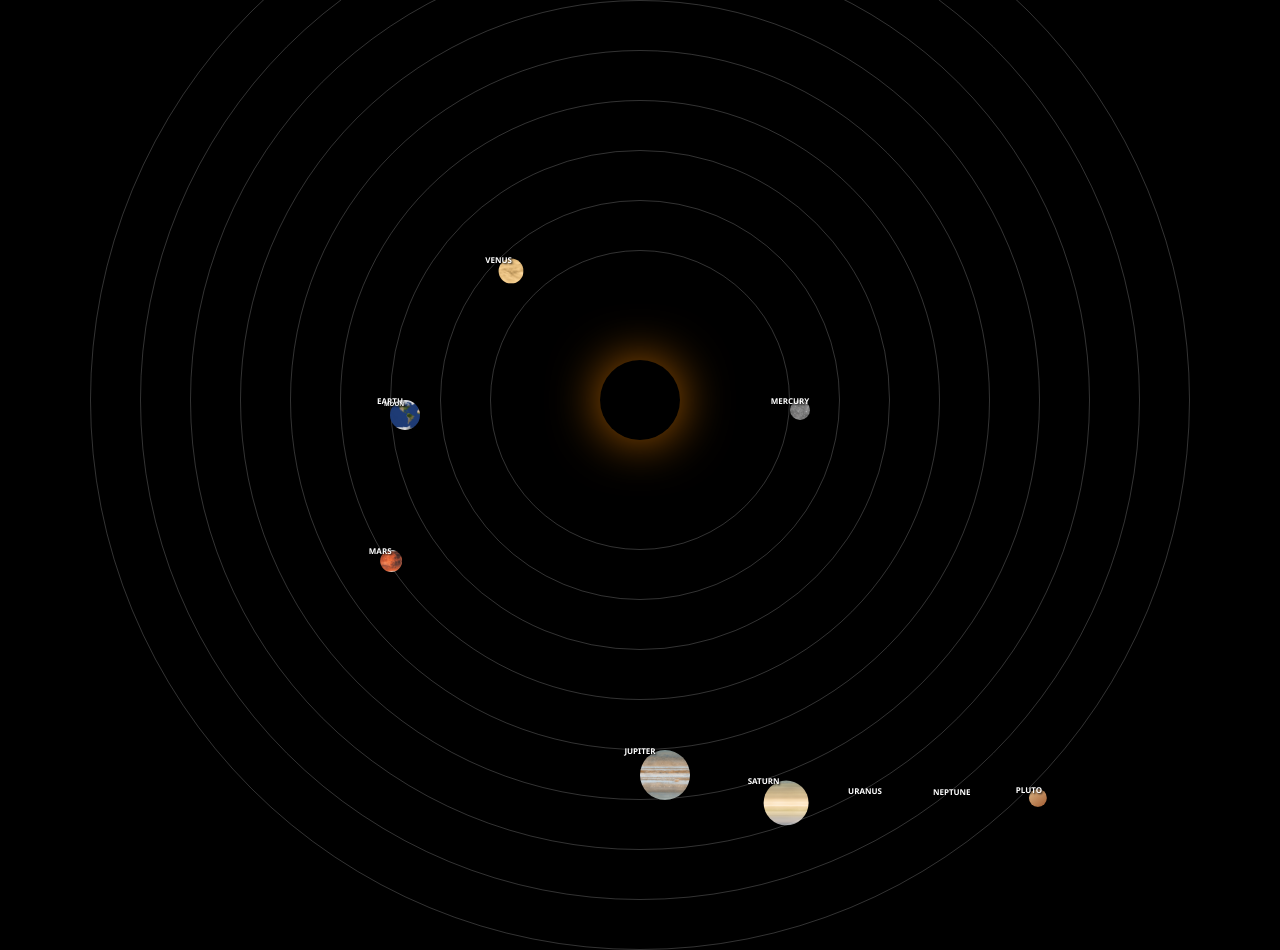
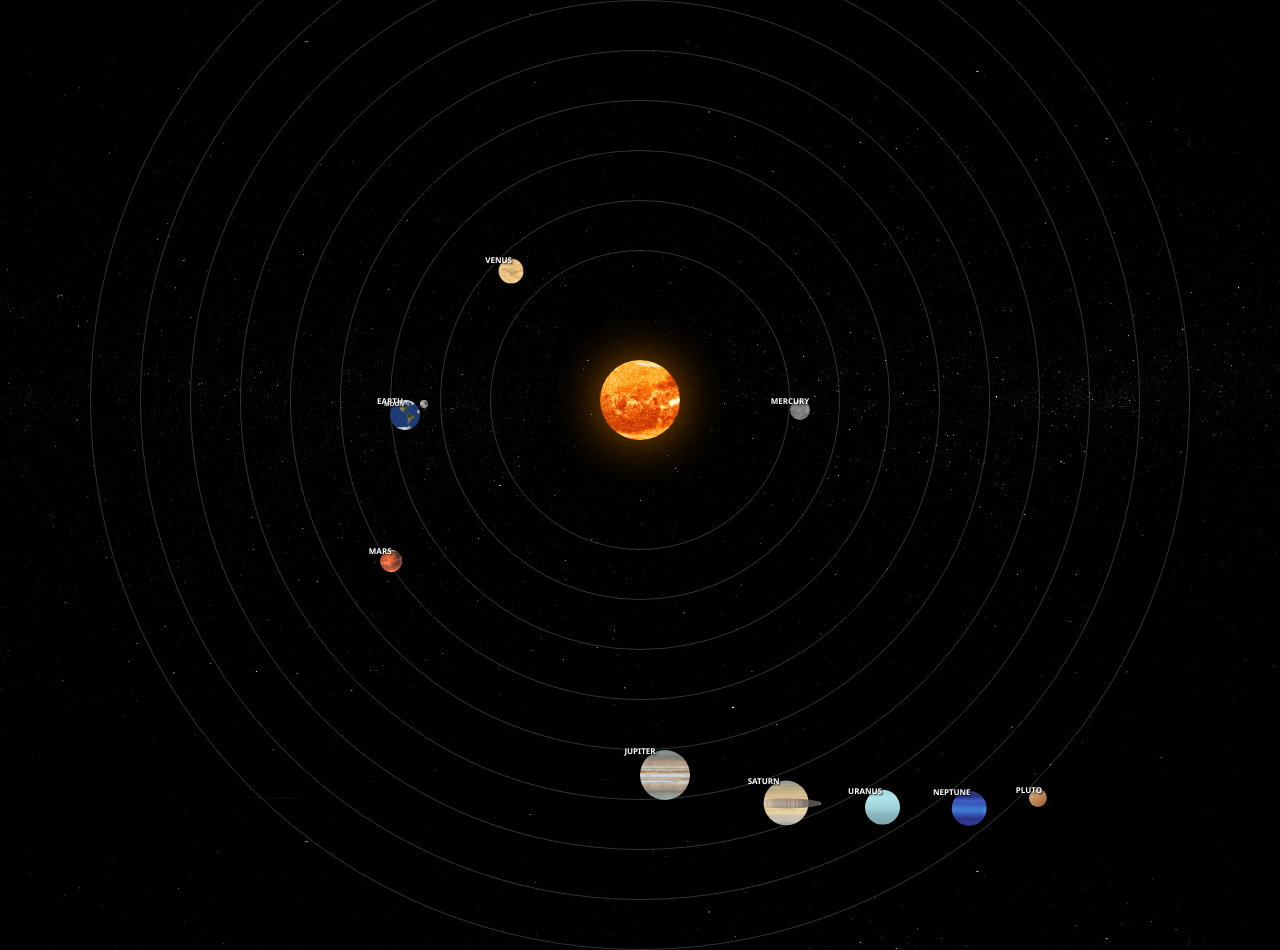
Before and after one commit to dreadshade/PracticalQuiz3, a plain HTML site: page index.html in a window 1280 px wide. Drawn offline with Linux system fonts and the light colour scheme; files whose address does not match are found by name.

Commit message:
Update style.css

```diff
--- a/style.css
+++ b/style.css
@@ -1,5 +1,5 @@
 :root {
-  --bg: url('texture/2k_stars.jpg');
+  --bg: url('2k_stars.jpg');
 }
 
 * { box-sizing: border-box; }
@@ -29,7 +29,7 @@ body {
   width: 80px;
   height: 80px;
   border-radius: 50%;
-  background-image: url('texture/2k_sun.jpg');
+  background-image: url('2k_sun.jpg');
   background-size: cover;
   box-shadow: 0 0 50px rgba(255, 138, 0, 0.7);
 }
@@ -137,12 +137,12 @@ body {
   top: 50%;
   left: -12px;
   transform: translateY(-50%);
-  background-image: url('texture/2k_saturn_ring_alpha.png');
+  background-image: url('2k_saturn_ring_alpha.png');
   background-size: cover;
   border-radius: 50%;
 }
-.uranus { width: 35px; height: 35px; background-image: url('texture/2k_uranus.jpg'); }
-.neptune { width: 35px; height: 35px; background-image: url('texture/2k_neptune.jpg'); }
+.uranus { width: 35px; height: 35px; background-image: url('2k_uranus.jpg'); }
+.neptune { width: 35px; height: 35px; background-image: url('2k_neptune.jpg'); }
 .pluto { width: 18px; height: 18px; background: linear-gradient(140deg, #deb887, #a05b31); }
 
 .moon {
@@ -152,7 +152,7 @@ body {
   width: 8px;
   height: 8px;
   border-radius: 50%;
-  background-image: url('texture/2k_moon.jpg');
+  background-image: url('2k_moon.jpg');
   background-size: cover;
   animation: moon-orbit 2s linear infinite;
 }
```
